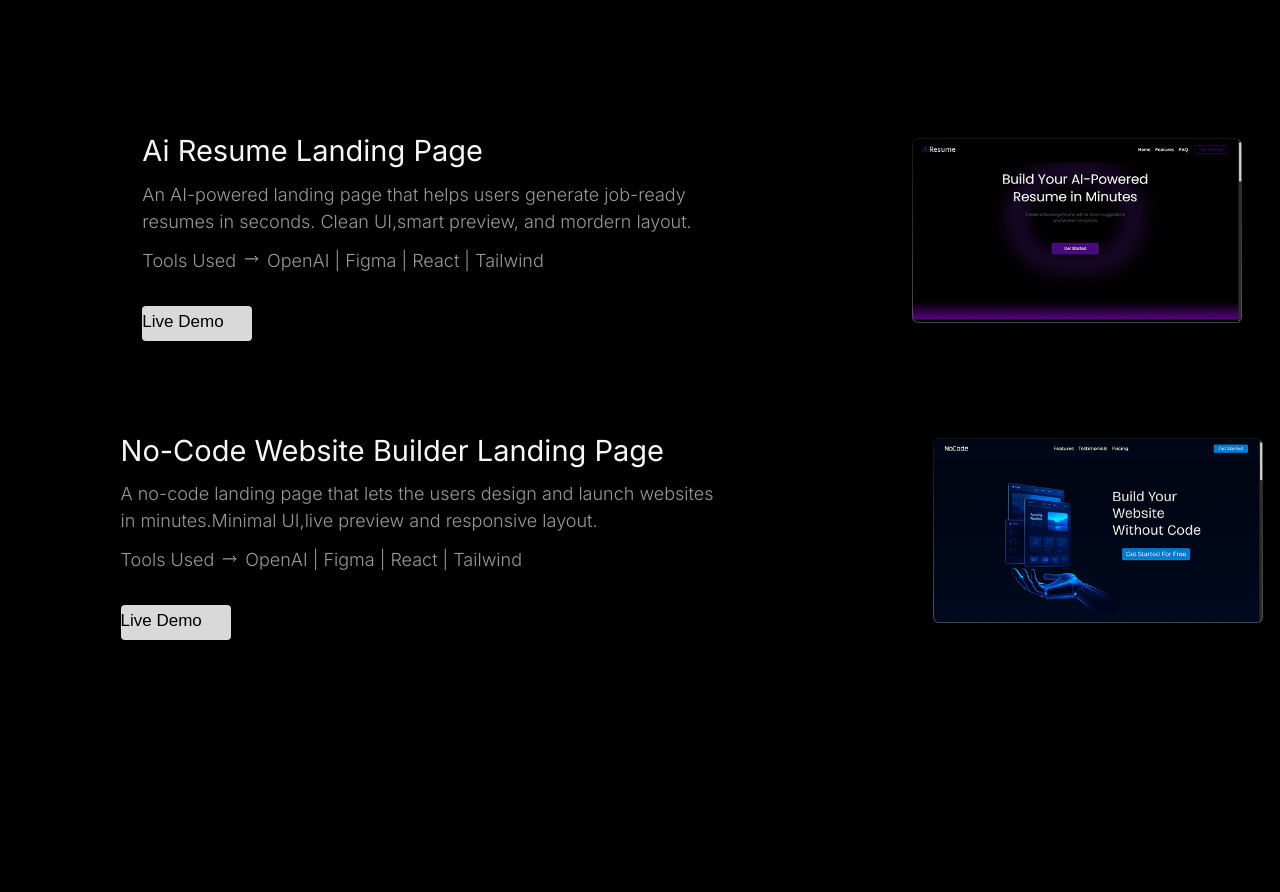
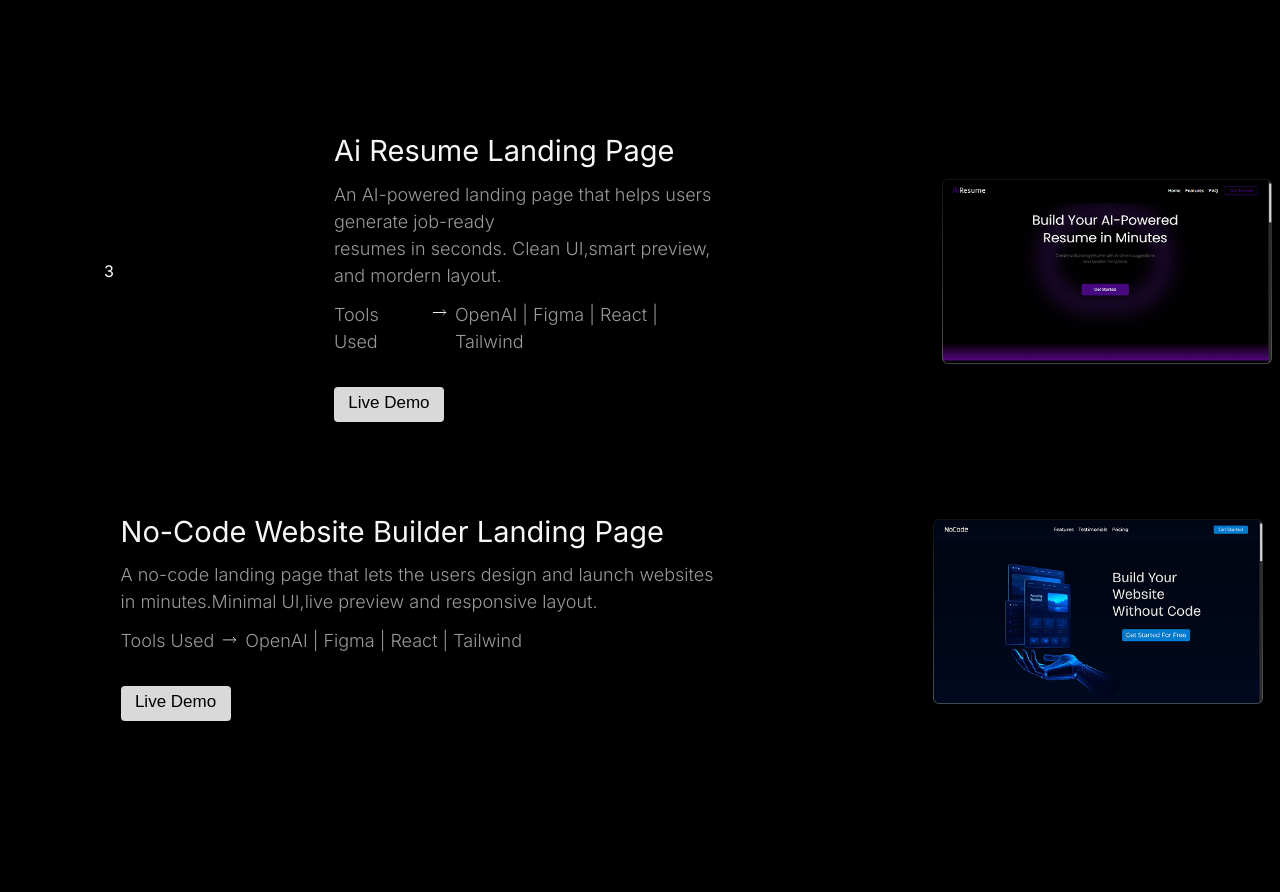
Before and after one commit to megha-gif/portfolio, a Next.js app: page / in a window 1280 px wide. Shown: the part 1924-2816 px from the top of the page. Built offline with nearby package versions, Linux system fonts and the light colour scheme.

Commit message:
kri chansh

```diff
--- a/src/components/Myworksection.tsx
+++ b/src/components/Myworksection.tsx
@@ -21,8 +21,8 @@ const Myworksection = () => {
         {/* 2 DEMO Storing div */}
         <div className="flex flex-col justify-center items-center gap-20 lg:gap-20 md:gap-25 mt-30 lg:ml-26 md:ml-0 ">
           {/* 1Demo */}
-          <div className="flex  md:flex-row flex-col justify-center items-center lg:gap-55 md:gap-10">
-            {/* Left Side */}
+          <div className="flex  md:flex-row flex-col justify-center items-center lg:gap-55 md:gap-10 lg:mr-2 md:ml-0">
+            {/* Left Side */}3
             <div className="md:flex flex-col text-left mt-2 hidden">
               <p className="md:text-[29px] text-[25px] text-[#F7F7F7] font-inter md:block hidden">
                 Ai Resume Landing Page
@@ -51,7 +51,7 @@ const Myworksection = () => {
                 href="https://ai-resume-landing-liard.vercel.app/"
                 target="_blank"
                 rel="noopener noreferrer"
-                className="bg-[#D9D9D9] text-[17px] rounded-[4px] mt-8 pt-[3px] w-[110px] h-[35px] font-poppins text-[#000000] hover:scale-104 hidden md:block"
+                className="bg-[#D9D9D9] text-[17px] rounded-[4px] mt-8 pt-[3px] w-[110px] h-[35px] font-poppins text-[#000000] hover:scale-104 hidden md:block text-center"
               >
                 <button>
                   Live Demo
@@ -73,7 +73,7 @@ const Myworksection = () => {
               href="https://ai-resume-landing-liard.vercel.app/"
               target="_blank"
               rel="noopener noreferrer"
-              className="bg-[#D9D9D9] md:hidden block text-[17px] rounded-[4px] mt-8 pt-[3px] w-[110px] h-[35px] font-poppins text-[#000000] hover:scale-104"
+              className="bg-[#D9D9D9] md:hidden block text-[17px] rounded-[4px] mt-8 pt-[3px] w-[110px] h-[35px] font-poppins text-[#000000] hover:scale-104 text-center"
             >
               <button>
                 Live Demo
@@ -113,7 +113,7 @@ const Myworksection = () => {
                 href="https://nocode-landing-page.vercel.app/"
                 target="_blank"
                 rel="noopener noreferrer"
-                className="bg-[#D9D9D9] text-[17px] rounded-[4px] mt-8 pt-[3px] w-[110px] h-[35px] font-poppins text-[#000000] hover:scale-104 hidden md:block"
+                className="bg-[#D9D9D9] text-[17px] rounded-[4px] mt-8 pt-[3px] w-[110px] h-[35px] font-poppins text-[#000000] hover:scale-104 hidden md:block text-center"
               >
                 <button>
                   Live Demo
@@ -135,7 +135,7 @@ const Myworksection = () => {
               href="https://nocode-landing-page.vercel.app/"
               target="_blank"
               rel="noopener noreferrer"
-              className="bg-[#D9D9D9] md:hidden block text-[17px] rounded-[4px] mt-8 pt-[3px] w-[110px] h-[35px] font-poppins text-[#000000] hover:scale-104"
+              className="bg-[#D9D9D9] md:hidden block text-[17px] rounded-[4px] mt-8 pt-[3px] w-[110px] h-[35px] font-poppins text-[#000000] hover:scale-104 text-center"
             >
               <button>
                 Live Demo
```
